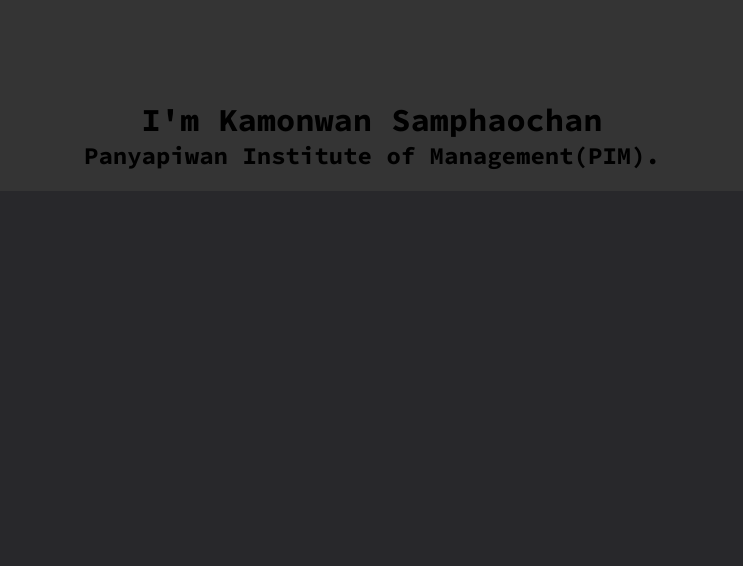
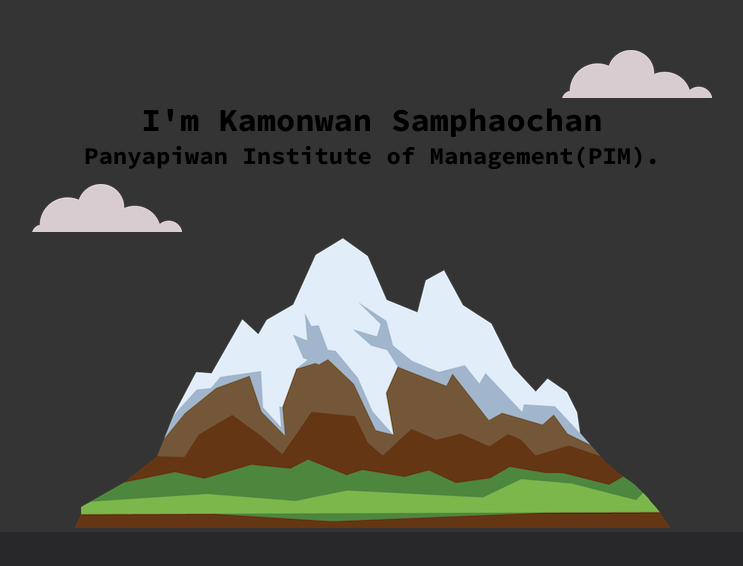
Before and after one commit to Kwm64173/mountain2, a plain HTML site: page index.html in a window 1280 px wide. Shown: the whole page, without its empty margins (268-1011 px from the left). Drawn offline with Linux system fonts and the light colour scheme.

Commit message:
แก้ที่อยู่ภาพ

```diff
--- a/index.html
+++ b/index.html
@@ -9,11 +9,11 @@
   </head>
   <body>
     <div class="top-container">
-      <img src="Picture/cloud.png" alt="" class="top-cloud" />
+      <img src="cloud.png" alt="" class="top-cloud" />
       <h1>I'm Kamonwan Samphaochan</h1>
       <h2>Panyapiwan Institute of Management(PIM).</h2>
-      <img src="Picture/cloud.png" alt="" class="bottom-cloud" />
-      <img src="Picture/mountain.png" alt="" />
+      <img src="cloud.png" alt="" class="bottom-cloud" />
+      <img src="mountain.png" alt="" />
     </div>
   </body>
 </html>
```
